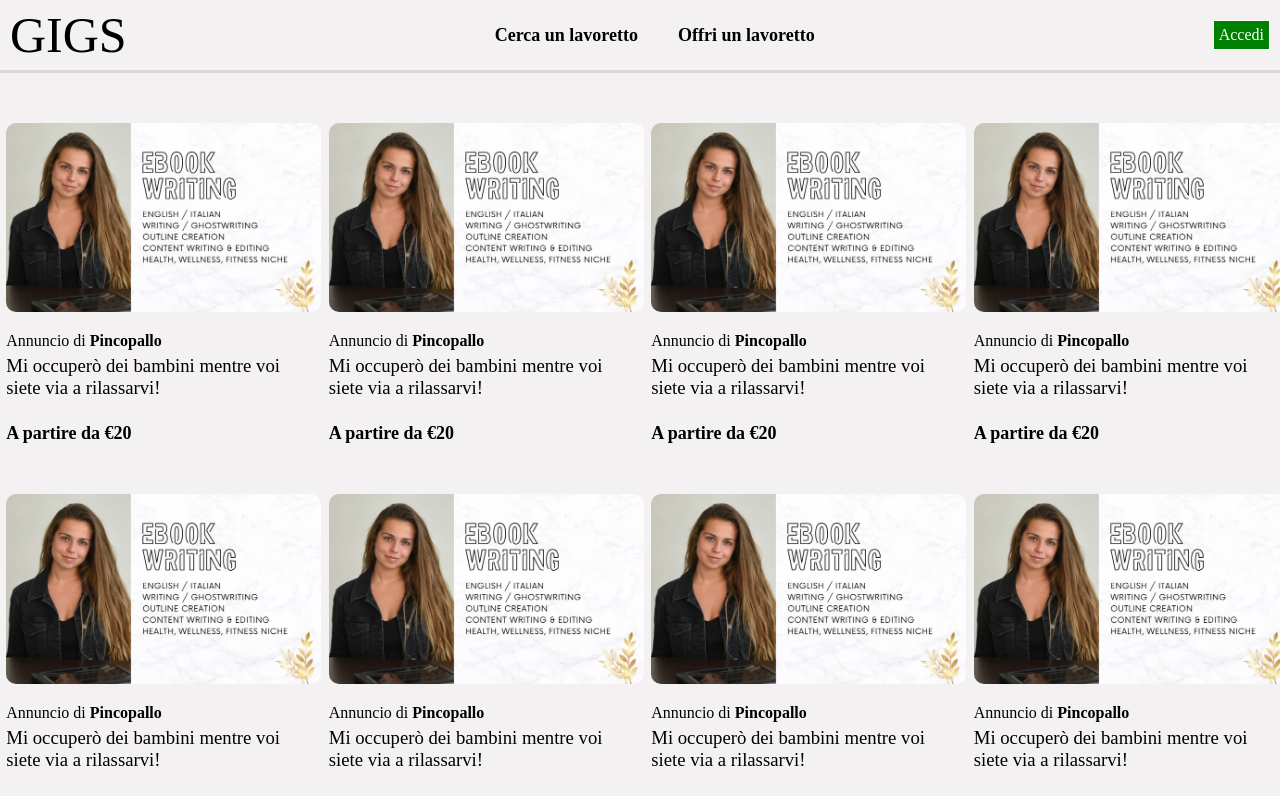
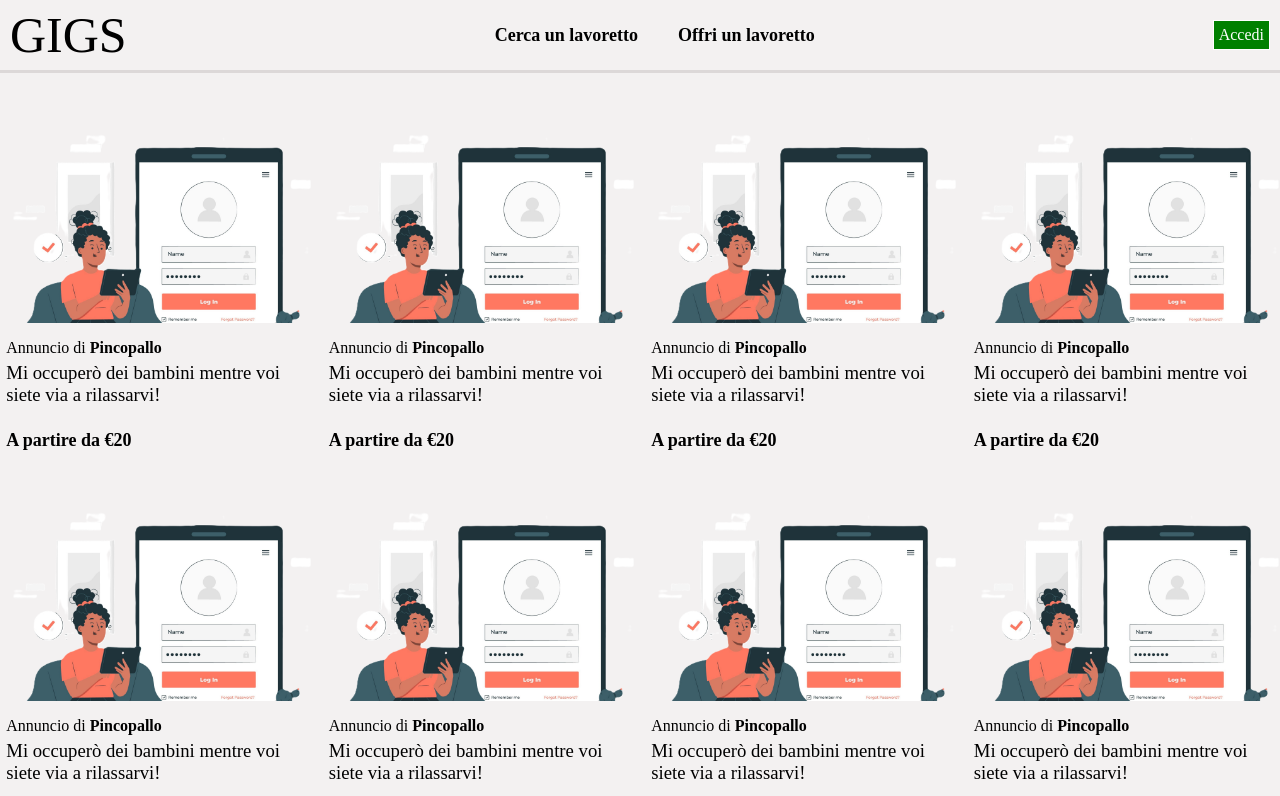
Before and after one commit to GCrapuzzi/GIGS-webapp, a React (Create React App) app in the folder frontend/: page /logo in a window 1280 px wide. Shown: the top 796 px of the page. Built offline with nearby package versions, Linux system fonts and the light colour scheme.

Commit message:
modifiche

```diff
--- a/frontend/src/App.css
+++ b/frontend/src/App.css
@@ -346,6 +346,11 @@ footer{
   margin: auto;
 }
 
+.cardImageSlot{
+  width: 315px;
+  height: 200px;
+  overflow: scroll;
+}
 
 .cardImage{
   width: 315px;
--- a/frontend/src/components/Card.jsx
+++ b/frontend/src/components/Card.jsx
@@ -1,9 +1,11 @@
-import image from "../assets/foto.png";
+import image from "../assets/login.png";
 
 function Card(){
     return(
     <div className="cardSlot">
-        <a href=""><img src={image} className="cardImage" alt="" /></a>
+        <div className="cardImageSlot">
+            <a href=""><img src={image} className="cardImage" alt="" /></a>
+        </div>
         <div className="cardAuthor">
             <p>Annuncio di <a href=""><b>Pincopallo</b></a></p>
         </div>
```
